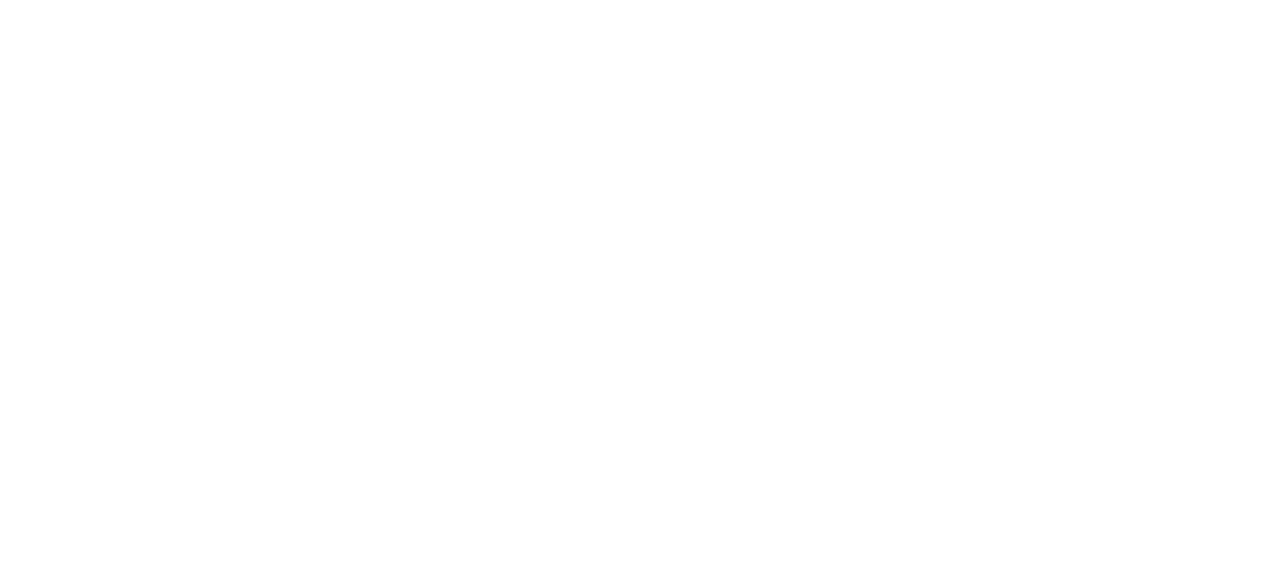
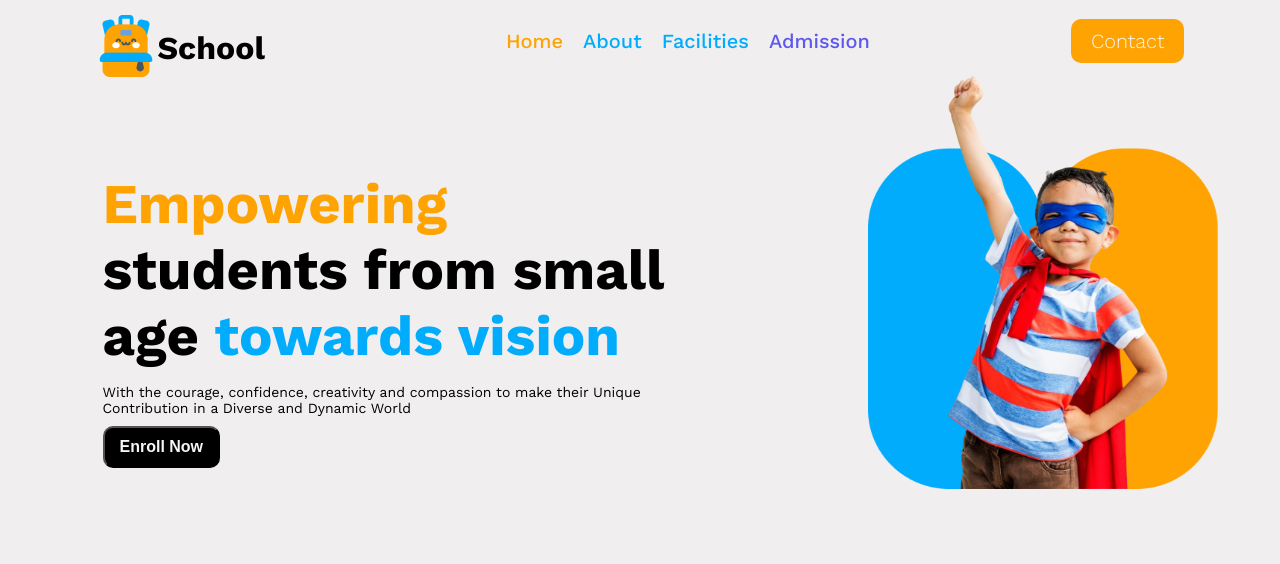
Before and after one commit to TanbinAkhtar/B11-A2-Kids-School, a plain HTML site: page index.html in a window 1280 px wide. Drawn offline with nearby package versions, Linux system fonts and the light colour scheme.

Commit message:
Header part done

```diff
--- a/index.html
+++ b/index.html
@@ -3,9 +3,65 @@
 <head>
     <meta charset="UTF-8">
     <meta name="viewport" content="width=device-width, initial-scale=1.0">
-    <title>Document</title>
+    <title>B11-A2-Kids-School</title>
+    <link rel="stylesheet" href="styles/style.css">
+
+    <link rel="stylesheet" href="https://cdnjs.cloudflare.com/ajax/libs/font-awesome/6.7.2/css/all.min.css" integrity="sha512-Evv84Mr4kqVGRNSgIGL/F/aIDqQb7xQ2vcrdIwxfjThSH8CSR7PBEakCr51Ck+w+/U6swU2Im1vVX0SVk9ABhg==" crossorigin="anonymous" referrerpolicy="no-referrer" />
+
+    <style>
+        *{
+            margin: 0 auto;
+        }
+    </style>
 </head>
-<body>
+<body class="work-sans-font">
+
+    <!------------------------- Header --------------------->
+    <Header class="header">
+        <!---------------- Navigation-part ----------------->
+        <nav class="nav">
+            <div class="school-logo">
+                <div class="figure">
+                    <img src="assets/logo.png" alt="">
+                </div>
+                <div class="figure-title">
+                    <p>School</p>
+                </div>
+            </div>
+            <div class="menu-icon">
+                <i class="fa-solid fa-bars"></i>
+            </div>
+            <div class="nav-links">
+                <ul class="nav-bar">
+                    <li><a href="" class="orange-text">Home</a></li>
+                    <li><a href="" class="skyblue-text">About</a></li>
+                    <li><a href="" class="skyblue-text">Facilities</a></li>
+                    <li><a href="" class="purple-text">Admission</a></li>
+                </ul>
+            </div>
+
+            <div class="contact nav-links">
+                <a href="">Contact</a>
+            </div>
+        </nav>
+<!-------------------- Banner-part ----------------->
+        <div class="banner">
+            <div class="title">
+                <div class="title-head">
+                    <h1>
+                        <span class="orange-text">Empowering</span> students from small age <span class="skyblue-text">towards vision</span>
+                    </h1>
+                </div>
+                <div class="banner-text">
+                    <p>With the courage, confidence, creativity and compassion to make their Unique Contribution in a Diverse and Dynamic World</p>
+                    <button>Enroll Now</button>
+                </div>
+            </div>
+            <div class="banner-img">
+                <img src="assets/hero-kids.png" alt="">
+            </div>
+        </div>
+    </Header>
 
 </body>
 </html>
--- /dev/null
+++ b/styles/style.css
@@ -0,0 +1,139 @@
+/******************** Font-Sans *******************/
+@import url('https://fonts.googleapis.com/css2?family=Work+Sans:ital,wght@0,100..900;1,100..900&display=swap');
+
+.work-sans-font {
+  font-family: "Work Sans", serif;
+  font-optical-sizing: auto;
+  font-weight: 400;
+  font-style: normal;
+}
+/*************Header-Part*******************/
+
+body{
+    background-color: rgb(240, 238, 238);
+}
+
+/*********************** Navigation-part **********************/
+.nav{
+    display: flex;
+    justify-content: space-around;
+    align-items: center;
+}
+.school-logo{
+    display: flex;
+    justify-content: center;
+    align-items: center;
+    padding-top: 15px;
+}
+.figure-title{
+    font-weight: 700;
+    font-size: 32px;
+}
+.nav-bar{
+    display: flex;
+}
+.nav-bar li> a {
+    text-decoration: none;
+    margin: 0 10px;
+    font-weight: 500;
+    font-size: 20px;
+}
+.nav-bar >li {
+    list-style: none;
+}
+.contact > a{
+     text-decoration: none;
+     color: whitesmoke;
+}
+.contact{
+    background-color: #FEA301;
+    padding: 10px 20px;
+    border-radius: 10px;
+    font-weight: 300;
+    font-size: 20px;
+}
+.orange-text{
+    color: #FEA301;
+}
+.skyblue-text{
+    color: #01ACFD;
+}
+.purple-text{
+    color: #5D58EF;
+}
+.menu-icon {
+    display: none;
+    font-size: 30px;
+}
+
+/*************** Banner-Part **************/
+.banner{
+    display: flex;
+    width: 1300px;
+    height: 400px;
+    align-items: center;
+}
+.title{
+    display: flex;
+    flex-direction: column;
+    gap: 15px;
+    width: 600px;
+    height: 390px;
+    padding-top: 170px;
+    padding-left: 20px;
+}
+.title-head{
+    font-weight: 700;
+    font-size: 28px;
+}
+.banner-img > img{
+    width: 350px;
+    height: 420px;
+}
+.banner-text > p {
+    font-size: 14px;
+    font-weight: 400;
+}
+.banner-text > button{
+    background-color: black;
+    color: whitesmoke;
+    margin-top: 10px;
+    padding: 10px 15px;
+    border-radius: 10px;
+    font-weight: 700;
+    font-size: 16px;
+}
+
+/*********************** Header-Responsive-Part *********************/
+@media screen and (max-width: 576px) {
+    body{
+        background-color: white;
+    }
+    .figure-title{
+        display: none;
+    }
+    .nav{
+        display: flex;
+        flex-wrap: wrap;
+        border-bottom: 1px solid red;
+        padding: 10px;
+    }
+    .banner{
+        display: flex;
+        flex-wrap: wrap-reverse;
+    }
+    .banner{
+        height: auto;
+        width: auto;
+    }
+    .title{
+        padding: 5px;
+        text-align: center;
+    }
+    .nav-links {
+        display: none;
+    }
+    .menu-icon {
+        display: block;
+    }
+}
```
Also changed, not shown: assets/bg.png (added), assets/dribble.png (added), assets/elementary.png (added), assets/fb.png (added), assets/google+.png (added), assets/hero-kids.png (added), assets/kinder.png (added), assets/logo.png (added), assets/middle.png (added), assets/story-1.png (added), assets/story-2.png (added), assets/story-3.png (added), assets/story-4.png (added), assets/story-5.png (added), 1 more files.
